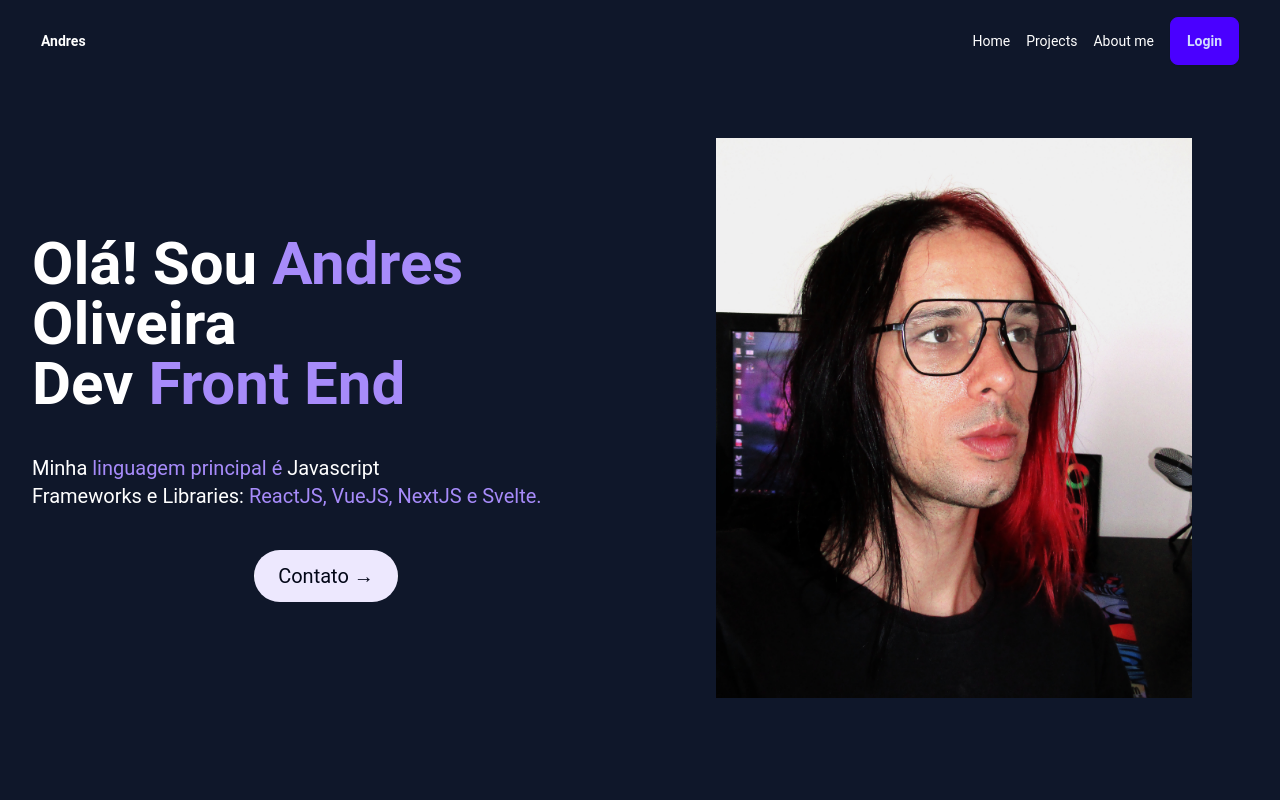
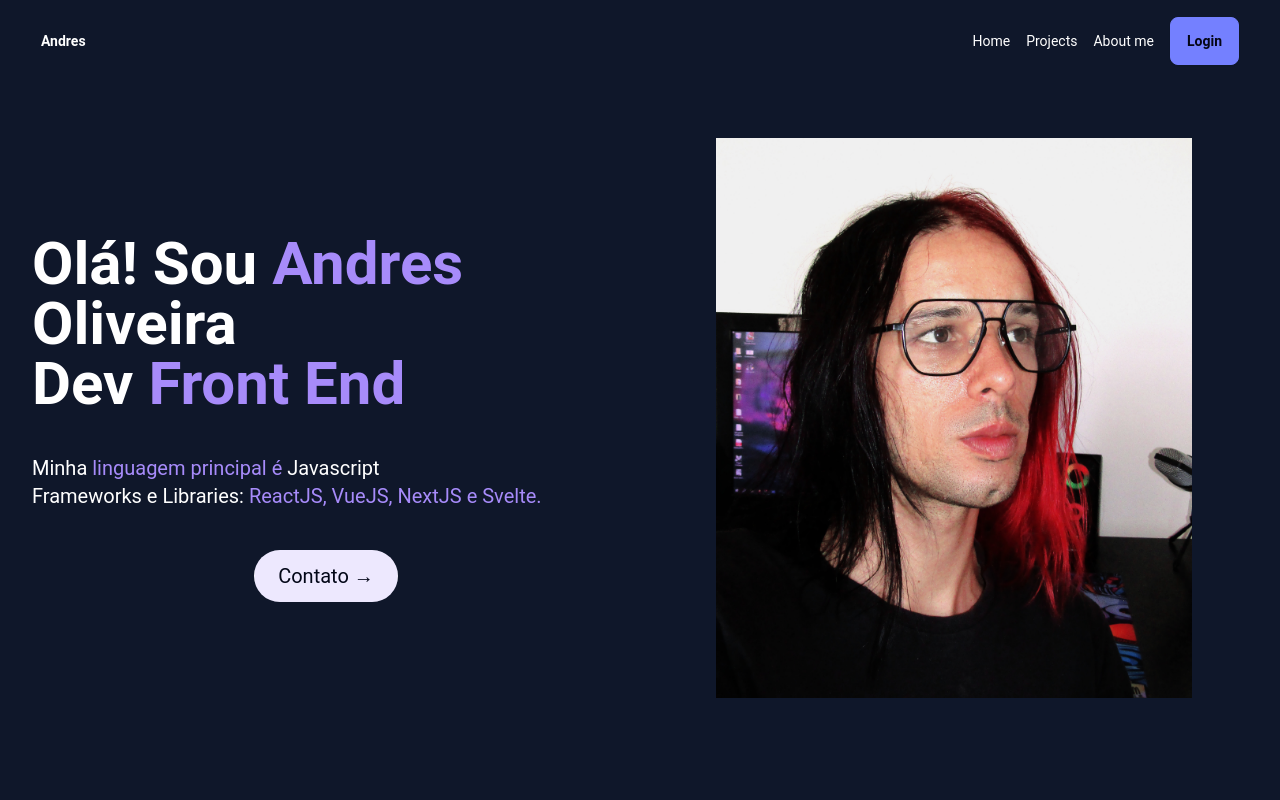
Before and after one commit to dezoliveira/folio, a SvelteKit app: page / in a window 1280 px wide. Shown: the top 800 px of the page. Built offline with nearby package versions, Linux system fonts and the light colour scheme.

Commit message:
Navbar styled with Daisy UI

```diff
--- a/src/app.css
+++ b/src/app.css
@@ -1,6 +1,10 @@
 @tailwind base;
 @tailwind components;
 @tailwind utilities;
+
+.navbar {
+  @apply rounded-md
+}
 
 html {
   scroll-behavior: smooth;
--- a/src/app.html
+++ b/src/app.html
@@ -1,5 +1,5 @@
 <!doctype html>
-<html lang="en">
+<html lang="en" data-theme="dark">
 	<head>
 		<meta charset="utf-8" />
     <script src="https://cdnjs.cloudflare.com/ajax/libs/particles.js/2.0.0/particles.min.js" integrity="sha512-Kef5sc7gfTacR7TZKelcrRs15ipf7+t+n7Zh6mKNJbmW+/RRdCW9nwfLn4YX0s2nO6Kv5Y2ChqgIakaC6PW09A==" crossorigin="anonymous" referrerpolicy="no-referrer"></script>
--- a/src/components/Header.svelte
+++ b/src/components/Header.svelte
@@ -1,5 +1,7 @@
 <script>
   export let y
+
+  $:isRolling = y > 0
 
   let tabs = [
     {name :'Home', link: '#'},
@@ -9,20 +11,20 @@
 
 </script>
 <header class={"sticky z-[10] top-0 duration-200 px-6 flex items-center justify-between border border-solid" +
-(
-  y > 0 ?
-    " py-4 bg-slate-950 border-violet-950"
-    : " py-0 bg-transparent border-transparent "
-)}>
+  (
+    isRolling ?
+      " navbar bg-primary text-primary-content"
+      : " py-0 bg-transparent border-transparent "
+  )}>
   <h1 class="font-medium">
     <b class="font-bold">Andres</b>
   </h1>
   <div class="sm:flex ml-auto pr-4 items-center gap-4 hidden">
-    {#each tabs as tab, index}
-      <a  href={tab.link} class="duration-200 hover:text-violet-400">
+    {#each tabs as tab}
+      <a  href={tab.link} class={"duration-200 hover:" + (isRolling ? "text-slate-50" : "text-violet-400")}>
         <p>{tab.name}</p>
       </a>
     {/each}
   </div>
-    <button class="btn btn-primary">Login</button>
+  <button class={"btn" + (isRolling ? " btn": " btn btn-primary")}>Login</button>
 </header>
--- a/tailwind.config.js
+++ b/tailwind.config.js
@@ -4,7 +4,11 @@ export default {
   theme: {
     extend: {}
   },
-  plugins: [
+    plugins: [
     require('daisyui'),
   ],
+  daisyui: {
+    themes: ["light", "dark", "cupcake", "dracula", "black", "cyberpunk"],
+  },
+
 };
```
